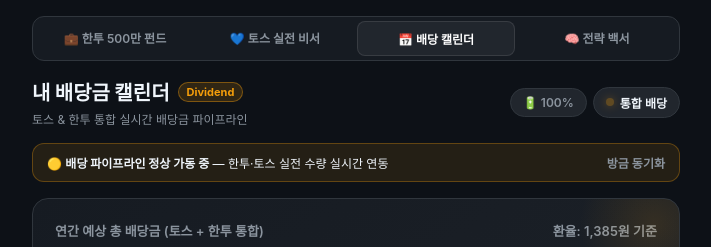
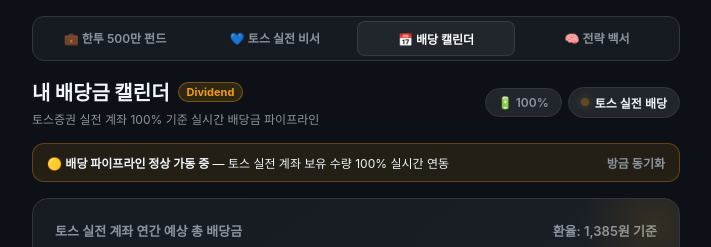
Before and after one commit to jmu9203-svg/dividend-calendar, a plain HTML site: page index.html in a window 1280 px wide. Shown: the top 247 px of the page, without its empty margins (284-995 px from the left). Drawn offline with Linux system fonts and the light colour scheme; a web font is replaced by a local one.

Commit message:
Sync Dividend UI: 2026-11-01 02:02:25

```diff
--- a/index.html
+++ b/index.html
@@ -143,7 +143,7 @@
   <div class="header">
     <div class="title-group">
       <h1>내 배당금 캘린더 <span class="div-tag">Dividend</span></h1>
-      <p>토스 &amp; 한투 통합 실시간 배당금 파이프라인</p>
+      <p>토스증권 실전 계좌 100% 기준 실시간 배당금 파이프라인</p>
     </div>
     <div style="display:flex; gap:6px; align-items:center;">
       <div class="status-badge" style="color:var(--text-sub);">
@@ -151,21 +151,21 @@
       </div>
       <div class="status-badge">
         <div class="pulse-dot"></div>
-        <span>통합 배당</span>
+        <span>토스 실전 배당</span>
       </div>
     </div>
   </div>
 
   <!-- Live Sync Banner -->
   <div id="watchdogBanner" style="background: rgba(245, 158, 11, 0.1); border: 1px solid rgba(245, 158, 11, 0.3); border-radius: 12px; padding: 10px 14px; margin-bottom: 16px; font-size: 12px; display: flex; justify-content: space-between; align-items: center;">
-    <span id="watchdogStatusText">🟡 <b>배당 파이프라인 정상 가동 중</b> — 한투·토스 실전 수량 실시간 연동</span>
+    <span id="watchdogStatusText">🟡 <b>배당 파이프라인 정상 가동 중</b> — 토스 실전 계좌 보유 수량 100% 실시간 연동</span>
     <span id="watchdogSyncAge" style="color: var(--text-sub); font-weight: 600;">방금 동기화</span>
   </div>
 
   <!-- Annual Summary Card -->
   <div class="summary-card">
     <div class="summary-title">
-      <span>연간 예상 총 배당금 (토스 + 한투 통합)</span>
+      <span>토스 실전 계좌 연간 예상 총 배당금</span>
       <span id="rateInfo">환율: 1,385원 기준</span>
     </div>
     <div class="total-div" id="totalAnnualKrw">--원</div>
@@ -268,7 +268,7 @@
   <div class="footer">
     <div id="lastUpdated">최근 업데이트: 조회 중...</div>
     <div class="footer-detail">
-      <span>통합 자산: 토스 실전계좌 + 한투 500만 펀드</span>
+      <span>기준 계좌: 토스증권 실전 계좌 (국내 + 미국 배당 자산 100%)</span>
       <span>•</span>
       <span>자동 새로고침: 15초</span>
     </div>
@@ -445,7 +445,7 @@
       document.getElementById('simYearsLabel').textContent = years + '년';
       document.getElementById('simMonthlyLabel').textContent = (monthly / 10000).toLocaleString() + '만 원';
 
-      let currentAsset = 15000000; // 초기 원금 약 1500만 원 가정 (한투 + 토스 통합 평가액)
+      let currentAsset = 9500000; // 토스 실전 계좌 총 평가액 기준
       const r = 0.07; // 연 7% 수익률 가정
       const divYield = 0.04; // 평균 배당률 4%
 
```
